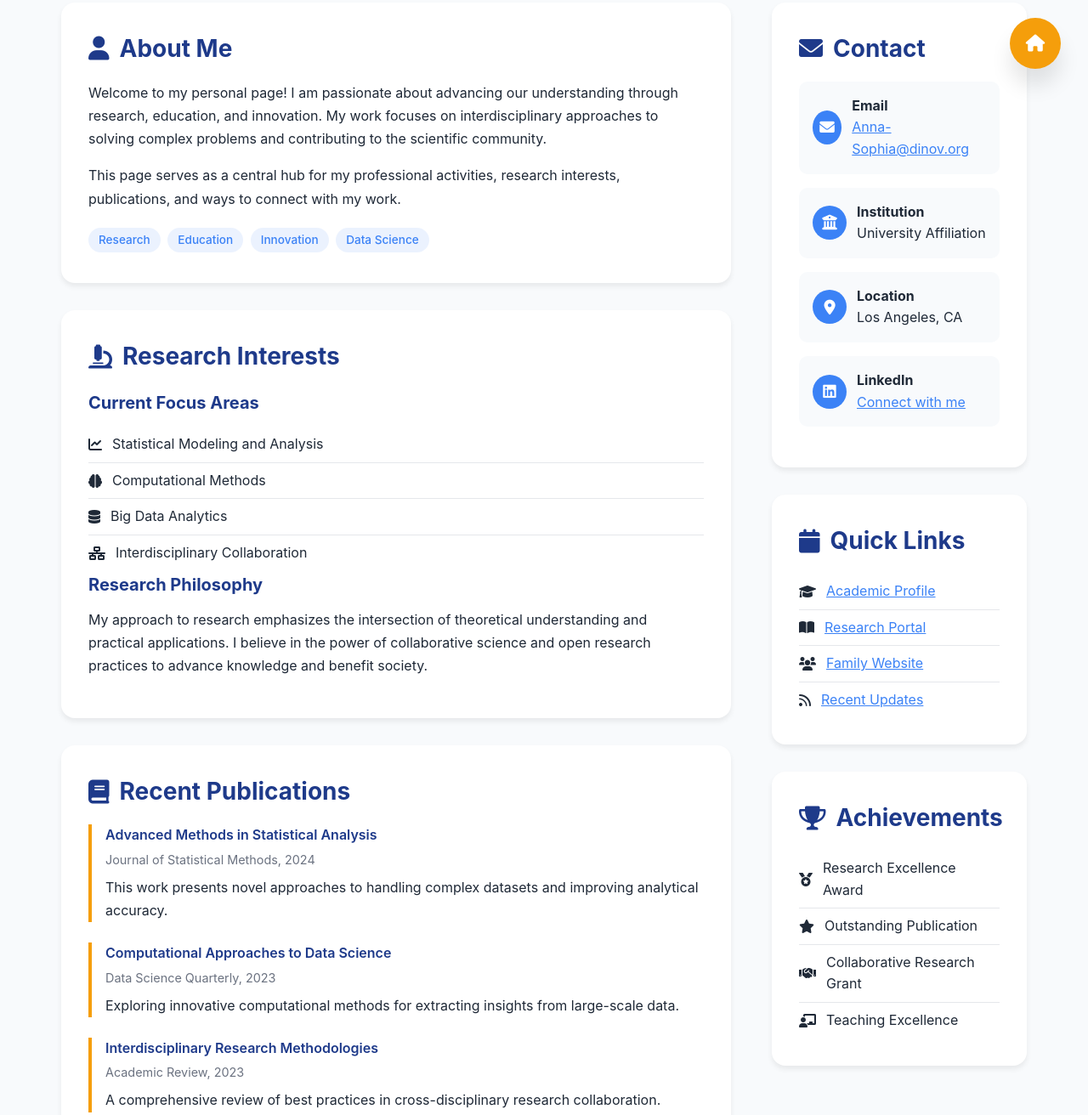
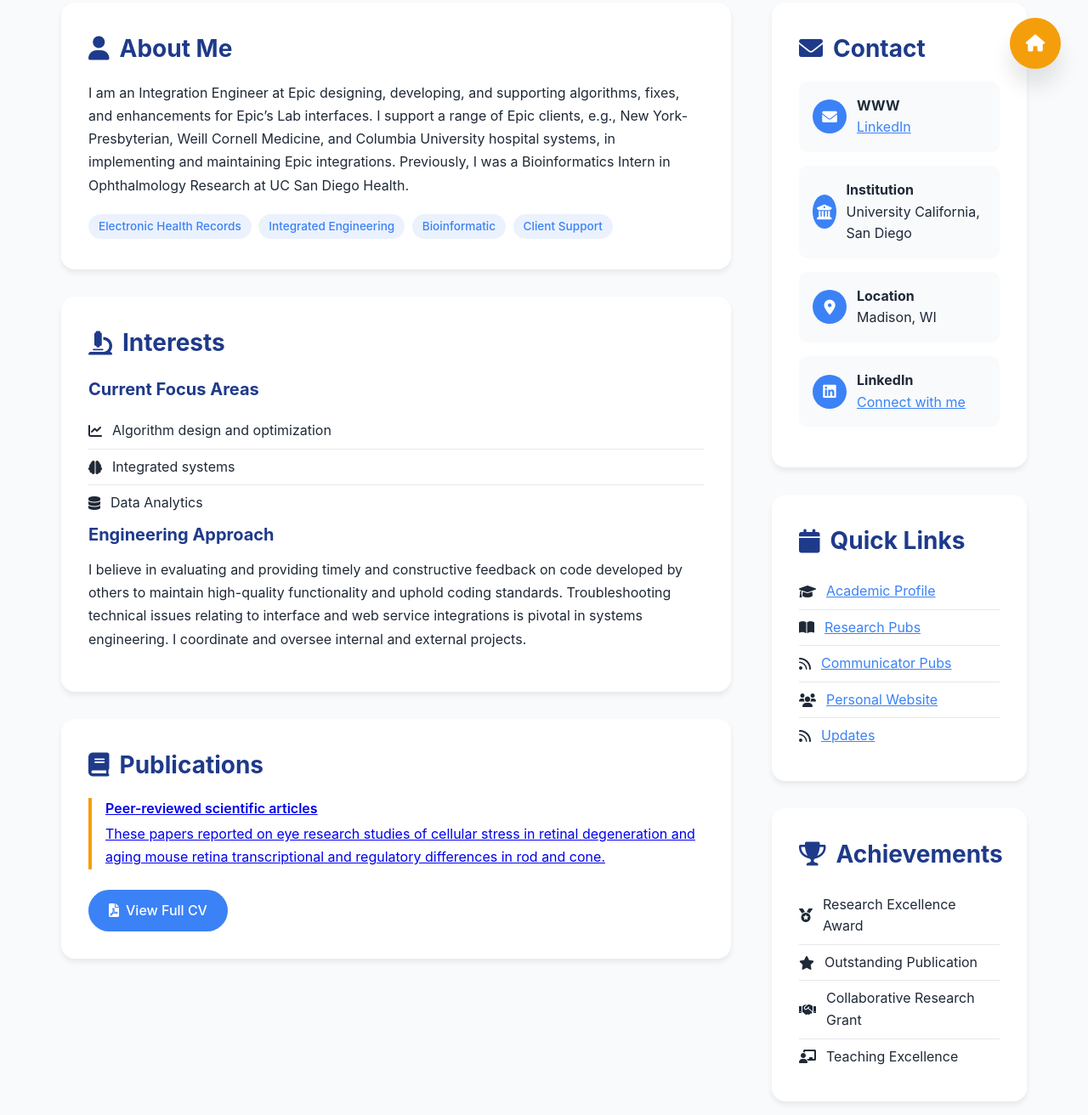
Before and after one commit to dinov-fam/anna-sophia-dinov-page, a plain HTML site: page index.html in a window 1280 px wide. Shown: the part 687-1999 px from the top of the page at 85% size. Drawn offline with Linux system fonts and the light colour scheme.

Commit message:
Update index.html

```diff
--- a/index.html
+++ b/index.html
@@ -390,9 +390,9 @@
 
     <div class="hero">
         <div class="hero-content">
-            <div class="profile-image">AS</div>
+            <div class="profile-image"><img src="assets/AD_pic.png" style="height:50%;"></img></div>
             <h1>Anna-Sophia Dinov</h1>
-            <p class="subtitle"> Bioinformatics Researcher | Project Manager</p>
+            <p class="subtitle"> Integration Engineer | Bioinformatics Researcher | Project Manager</p>
             <a href="#contact" class="btn">
                 <i class="fas fa-envelope"></i> Get in Touch
             </a>
@@ -405,63 +405,46 @@
                 <div class="main-column">
                     <div id="about" class="card animate-fade-in">
                         <h2><i class="fas fa-user"></i> About Me</h2>
-                        <p>
-                            Welcome to my personal page! I am passionate about advancing our understanding through research,
-                            education, and innovation. My work focuses on interdisciplinary approaches to solving complex
-                            problems and contributing to the scientific community.
-                        </p>
-                        <p>
-                            This page serves as a central hub for my professional activities, research interests,
-                            publications, and ways to connect with my work.
+                        <p>I am an Integration Engineer at Epic designing, developing, and supporting algorithms, fixes, and enhancements for Epic’s Lab interfaces.
+                            I support a range of Epic clients, e.g., New York-Presbyterian, Weill Cornell Medicine, and Columbia University hospital systems,
+                            in implementing and maintaining Epic integrations. Previously, I was a Bioinformatics Intern in Ophthalmology Research at UC
+                            San Diego Health.
                         </p>
                         <div>
-                            <span class="tag">Research</span>
-                            <span class="tag">Education</span>
-                            <span class="tag">Innovation</span>
-                            <span class="tag">Data Science</span>
+                            <span class="tag">Electronic Health Records</span>
+                            <span class="tag">Integrated Engineering</span>
+                            <span class="tag">Bioinformatic</span>
+                            <span class="tag">Client Support</span>
                         </div>
                     </div>
 
                     <div id="research" class="card animate-fade-in">
-                        <h2><i class="fas fa-microscope"></i> Research Interests</h2>
+                        <h2><i class="fas fa-microscope"></i> Interests</h2>
                         <h3>Current Focus Areas</h3>
                         <ul>
-                            <li><i class="fas fa-chart-line"></i> Statistical Modeling and Analysis</li>
-                            <li><i class="fas fa-brain"></i> Computational Methods</li>
-                            <li><i class="fas fa-database"></i> Big Data Analytics</li>
-                            <li><i class="fas fa-network-wired"></i> Interdisciplinary Collaboration</li>
+                            <li><i class="fas fa-chart-line"></i> Algorithm design and optimization</li>
+                            <li><i class="fas fa-brain"></i> Integrated systems</li>
+                            <li><i class="fas fa-database"></i> Data Analytics</li>
                         </ul>
 
-                        <h3>Research Philosophy</h3>
-                        <p>
-                            My approach to research emphasizes the intersection of theoretical understanding
-                            and practical applications. I believe in the power of collaborative science
-                            and open research practices to advance knowledge and benefit society.
+                        <h3>Engineering Approach</h3>
+                        <p>I believe in evaluating and providing timely and constructive feedback on code developed by others to maintain high-quality
+                            functionality and uphold coding standards. Troubleshooting technical issues relating to interface and web service integrations
+                            is pivotal in systems engineering. I coordinate and oversee internal and external projects.
                         </p>
                     </div>
 
                     <div id="publications" class="card animate-fade-in">
-                        <h2><i class="fas fa-book"></i> Recent Publications</h2>
+                        <h2><i class="fas fa-book"></i> Publications</h2>
 
                         <div class="publication">
-                            <div class="publication-title">Advanced Methods in Statistical Analysis</div>
-                            <div class="publication-details">Journal of Statistical Methods, 2024</div>
-                            <p>This work presents novel approaches to handling complex datasets and improving analytical accuracy.</p>
+                            <div class="publication-title"><a href="https://scholar.google.com/scholar?hl=en&as_sdt=0%2C23&q=author%3A%22Anna+Dinov%22&btnG=">
+                                Peer-reviewed scientific articles</div>
+                            <p>These papers reported on eye research studies of cellular stress in retinal degeneration and aging mouse retina
+                                transcriptional and regulatory differences in rod and cone.</p>
                         </div>
 
-                        <div class="publication">
-                            <div class="publication-title">Computational Approaches to Data Science</div>
-                            <div class="publication-details">Data Science Quarterly, 2023</div>
-                            <p>Exploring innovative computational methods for extracting insights from large-scale data.</p>
-                        </div>
-
-                        <div class="publication">
-                            <div class="publication-title">Interdisciplinary Research Methodologies</div>
-                            <div class="publication-details">Academic Review, 2023</div>
-                            <p>A comprehensive review of best practices in cross-disciplinary research collaboration.</p>
-                        </div>
-
-                        <a href="#" class="btn">
+                        <a href="https://www.linkedin.com/in/anna-sophia-dinov-3428251b7" class="btn">
                             <i class="fas fa-file-pdf"></i> View Full CV
                         </a>
                     </div>
@@ -476,8 +459,8 @@
                                 <i class="fas fa-envelope"></i>
                             </div>
                             <div>
-                                <strong>Email</strong><br>
-                                <a href="mailto:Anna-Sophia@dinov.org" style="color: var(--secondary-color);">Anna-Sophia@dinov.org</a>
+                                <strong>WWW</strong><br>
+                                <a href="https://www.linkedin.com/in/anna-sophia-dinov-3428251b7" style="color: var(--secondary-color);">LinkedIn</a>
                             </div>
                         </div>
 
@@ -487,7 +470,7 @@
                             </div>
                             <div>
                                 <strong>Institution</strong><br>
-                                <span>University Affiliation</span>
+                                <span>University California, San Diego</span>
                             </div>
                         </div>
 
@@ -497,7 +480,7 @@
                             </div>
                             <div>
                                 <strong>Location</strong><br>
-                                <span>Los Angeles, CA</span>
+                                <span>Madison, WI</span>
                             </div>
                         </div>
 
@@ -507,7 +490,7 @@
                             </div>
                             <div>
                                 <strong>LinkedIn</strong><br>
-                                <a href="#" style="color: var(--secondary-color);">Connect with me</a>
+                                <a href="https://www.linkedin.com/in/anna-sophia-dinov-3428251b7" style="color: var(--secondary-color);">Connect with me</a>
                             </div>
                         </div>
                     </div>
@@ -515,10 +498,11 @@
                     <div class="card animate-fade-in">
                         <h2><i class="fas fa-calendar"></i> Quick Links</h2>
                         <ul>
-                            <li><i class="fas fa-graduation-cap"></i> <a href="#" style="color: var(--secondary-color);">Academic Profile</a></li>
-                            <li><i class="fas fa-book-open"></i> <a href="#" style="color: var(--secondary-color);">Research Portal</a></li>
-                            <li><i class="fas fa-users"></i> <a href="https://dinov.org" style="color: var(--secondary-color);">Family Website</a></li>
-                            <li><i class="fas fa-rss"></i> <a href="#" style="color: var(--secondary-color);">Recent Updates</a></li>
+                            <li><i class="fas fa-graduation-cap"></i> <a href="https://www.linkedin.com/in/anna-sophia-dinov-3428251b7" style="color: var(--secondary-color);">Academic Profile</a></li>
+                            <li><i class="fas fa-book-open"></i> <a href="https://scholar.google.com/scholar?hl=en&as_sdt=0%2C23&q=author%3A%22Anna+Dinov%22&btnG=" style="color: var(--secondary-color);">Research Pubs</a></li>
+                            <li><i class="fas fa-rss"></i> <a href="https://chscommunicator.com/staff_name/anna-dinov/" style="color: var(--secondary-color);">Communicator Pubs</a></li>
+                            <li><i class="fas fa-users"></i> <a href="https://anna-sophia.dinov.org" style="color: var(--secondary-color);">Personal Website</a></li>
+                            <li><i class="fas fa-rss"></i> <a href="https://www.linkedin.com/in/anna-sophia-dinov-3428251b7" style="color: var(--secondary-color);">Updates</a></li>
                         </ul>
                     </div>
 
```
